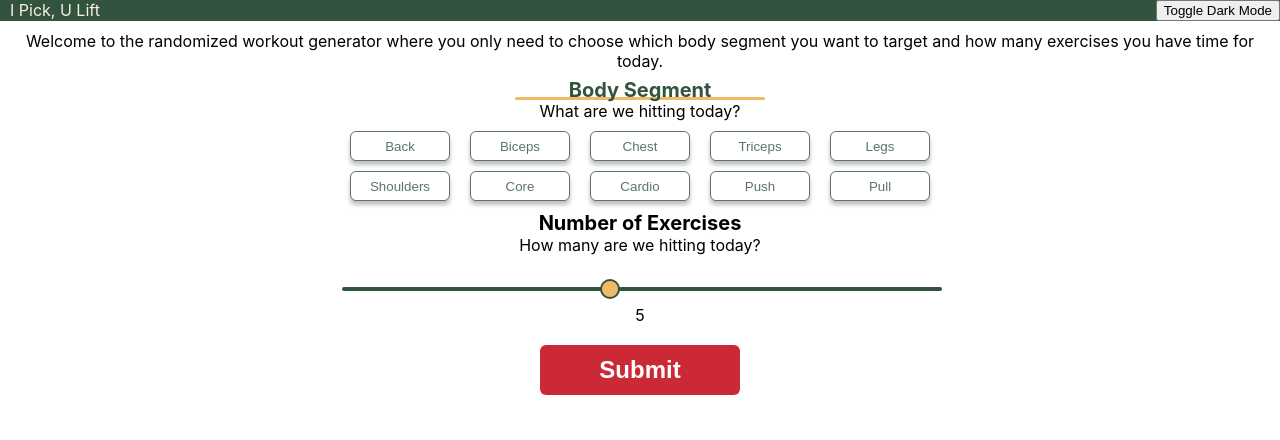
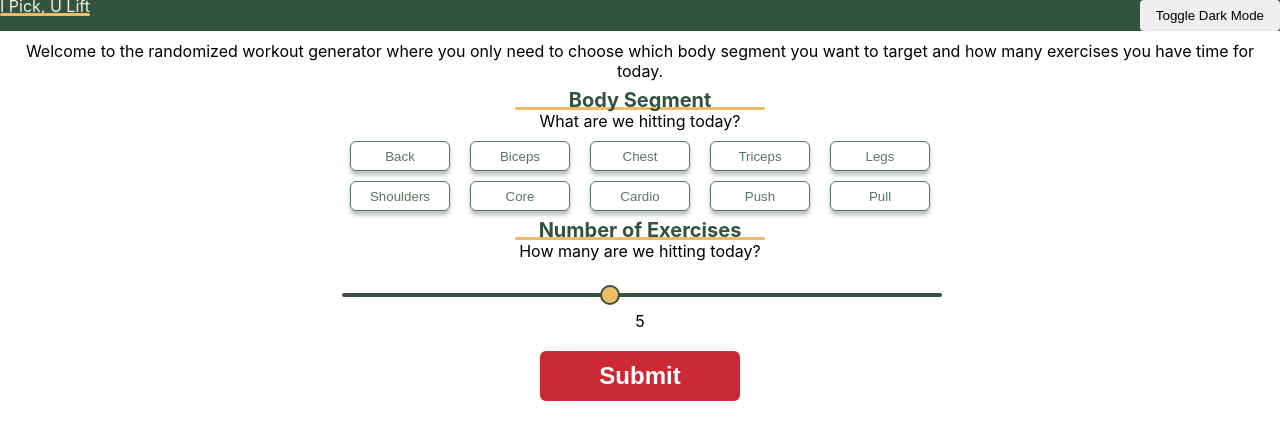
Before and after one commit to mattorgon/random-workout-generator, a React (Create React App) app: page / in a window 1280 px wide. Shown: the top 440 px of the page. Built offline with nearby package versions, Linux system fonts and the light colour scheme.

Commit message:
even more styles

```diff
--- a/src/components/Header.js
+++ b/src/components/Header.js
@@ -1,3 +1,73 @@
+// import React from "react";
+// import styled from "@emotion/styled";
+// import { useDarkMode } from "../context/DarkModeProvider";
+// import { darkModeStyles, lightModeStyles } from "../styles";
+// import DarkToggleSwitch from "./DarkToggleSwitch";
+
+// const HeaderStyle = styled.div`
+//   //background-color: #32533D;//#2D8565;//#008B8B;
+//   display: flex;
+//   width: 100%;
+//   text-indent: 10px;
+//   text-align: left;
+//   //justify-content: space-between;
+
+//   //color: white;
+
+//   /* Dynamic styles based on darkMode state */
+//   background-color: ${(props) =>
+//     props.darkMode
+//       ? darkModeStyles.header.backgroundColor
+//       : lightModeStyles.header.backgroundColor}; //"#32533D"};
+//   color: ${(props) =>
+//     props.darkMode
+//       ? darkModeStyles.header.color
+//       : lightModeStyles.header.color};
+// `;
+
+// const Underline = styled.div`
+//   position: absolute;
+//   bottom: 0;
+//   //left: 50%;
+//   border-radius: 1.5px;
+//   //transform: translateX(-50%); /* Center the underline */
+//   width: 250px; /* Set the width of the underline */
+//   height: 3px; /* Adjust the height of the underline */
+//   background-color: #f1ba66; /* Adjust the color of the underline */
+//   z-index: 1;
+//   margin: 0; /* Reset margin */
+//   padding: 0; /* Reset padding */
+//   margin-bottom: 1px; /* Reset margin-bottom */
+//   line-height: 0;
+//   margin-right: 40px;
+// `;
+
+// const TitleWrapper = styled.div`
+//   position: relative;
+// `;
+
+// const Header = () => {
+//   let title = "I Pick, U Lift";
+
+//   const { darkMode, toggleDarkMode } = useDarkMode();
+
+//   return (
+//     <>
+//       <TitleWrapper>
+//         <HeaderStyle darkMode={darkMode}>
+//           {/* <p>{title}</p> */}
+//           {title}
+//           {/* <DarkToggleSwitch onClick={toggleDarkMode}/> */}
+//           <Underline />
+//           <button onClick={toggleDarkMode}>Toggle Dark Mode</button>
+//         </HeaderStyle>
+//       </TitleWrapper>
+//     </>
+//   );
+// };
+
+// export default Header;
+
 import React from "react";
 import styled from "@emotion/styled";
 import { useDarkMode } from "../context/DarkModeProvider";
@@ -5,40 +75,82 @@ import { darkModeStyles, lightModeStyles } from "../styles";
 import DarkToggleSwitch from "./DarkToggleSwitch";
 
 const HeaderStyle = styled.div`
-  //background-color: #32533D;//#2D8565;//#008B8B;
   display: flex;
+  flex-direction: row;
   width: 100%;
-  text-indent: 10px;
-  text-align: left;
-  justify-content: space-between;
 
-  //color: white;
+  justify-content: space-between; /* Align children to the start and end */
+  //align-items: center; /* Center children vertically */
+  padding: 0 20px; /* Add some padding for better spacing */
 
   /* Dynamic styles based on darkMode state */
   background-color: ${(props) =>
     props.darkMode
       ? darkModeStyles.header.backgroundColor
-      : lightModeStyles.header.backgroundColor}; //"#32533D"};
+      : lightModeStyles.header.backgroundColor};
   color: ${(props) =>
     props.darkMode
       ? darkModeStyles.header.color
       : lightModeStyles.header.color};
+  line-height: 0.82; /* Adjust line-height to remove gap */
+  margin-bottom: 0; /* Reset margin-bottom */
+  padding: 0; /* Reset padding */
 `;
 
+// const Underline = styled.div`
+//   position: absolute;
+//   border-radius: 1.5px;
+//   width: 100%; /* Occupy the full width */
+//   height: 3px;
+//   background-color: #f1ba66;
+//   margin-bottom: 2px;
+//   //z-index: 1;
+//   margin-top: 10px;
+//   //   bottom: 0;
+//   //   left: 0;
+// `;
+
+const Underline = styled.div`
+  border-radius: 1.5px;
+  width: 100%;
+  height: 3px;
+  background-color: #f1ba66;
+  margin-top: 0px;
+`;
+
+const TitleWrapper = styled.div`
+  position: relative;
+  display: flex;
+  flex-direction: column;
+  align-items: flex-end;
+  z-index: 2;
+`;
+
+const Button = styled.button`
+  //align-self: flex-end;
+  padding: 8px 16px;
+  border: none;
+  border-radius: 4px;
+  cursor: pointer;
+`;
 const Header = () => {
   let title = "I Pick, U Lift";
 
   const { darkMode, toggleDarkMode } = useDarkMode();
 
   return (
-    <>
-      <HeaderStyle darkMode={darkMode}>
-        {/* <p>{title}</p> */}
+    <HeaderStyle darkMode={darkMode}>
+      <TitleWrapper>
+        {/* Wrap the title with Underline */}
+
         {title}
-        {/* <DarkToggleSwitch onClick={toggleDarkMode}/> */}
-        <button onClick={toggleDarkMode}>Toggle Dark Mode</button>
-      </HeaderStyle>
-    </>
+        <Underline />
+      </TitleWrapper>
+
+      <Button darkMode={darkMode} onClick={toggleDarkMode}>
+        Toggle Dark Mode
+      </Button>
+    </HeaderStyle>
   );
 };
 
--- a/src/components/WorkoutCount.js
+++ b/src/components/WorkoutCount.js
@@ -10,12 +10,18 @@ const TitleStyle = styled.div`
   font-weight: bold;
   font-size: 20px;
   //color: #32533D
-  background-color: ${(props) =>
+  background-color: rgba(0, 0, 0, 0);
+  color: ${(props) =>
     props.darkMode
-      ? darkModeStyles.mainScreen.backgroundColor
-      : lightModeStyles.backgroundColor};
-  color: ${(props) =>
-    props.darkMode ? darkModeStyles.mainScreen.color : lightModeStyles.color};
+      ? darkModeStyles.titleText.color
+      : lightModeStyles.titleText.color};
+  display: inline;
+  z-index: 2;
+  position: relative;
+
+  line-height: 0; /* Adjust line-height to remove gap */
+  margin-bottom: 0; /* Reset margin-bottom */
+  padding: 0; /* Reset padding */
 `;
 
 const SubtitleStyle = styled.div`
@@ -29,6 +35,26 @@ const SubtitleStyle = styled.div`
   color: ${(props) =>
     props.darkMode ? darkModeStyles.mainScreen.color : lightModeStyles.color};
 `;
+
+const Underline = styled.div`
+  position: absolute;
+  bottom: 0;
+  left: 50%;
+  border-radius: 1.5px;
+  transform: translateX(-50%); /* Center the underline */
+  width: 250px; /* Set the width of the underline */
+  height: 3px; /* Adjust the height of the underline */
+  background-color: #f1ba66; /* Adjust the color of the underline */
+  z-index: 1;
+  margin: 0; /* Reset margin */
+  padding: 0; /* Reset padding */
+  margin-bottom: 1px; /* Reset margin-bottom */
+  line-height: 0;
+`;
+
+const TitleWrapper = styled.div`
+  position: relative;
+`;
 const WorkoutCount = ({ onSliderChange, maxSliderValue }) => {
   const { darkMode } = useDarkMode();
 
@@ -36,7 +62,10 @@ const WorkoutCount = ({ onSliderChange, maxSliderValue }) => {
 
   return (
     <>
-      <TitleStyle darkMode={darkMode}>{titleText}</TitleStyle>
+      <TitleWrapper>
+        <TitleStyle darkMode={darkMode}>{titleText}</TitleStyle>
+        <Underline />
+      </TitleWrapper>
       <SubtitleStyle darkMode={darkMode}>{subtitleText}</SubtitleStyle>
       {/* <SlidingScale onChange={onSliderChange} /> */}
       {/* <SlidingScale value={initialSliderValue} onChange={handleSliderChange} /> */}
```
